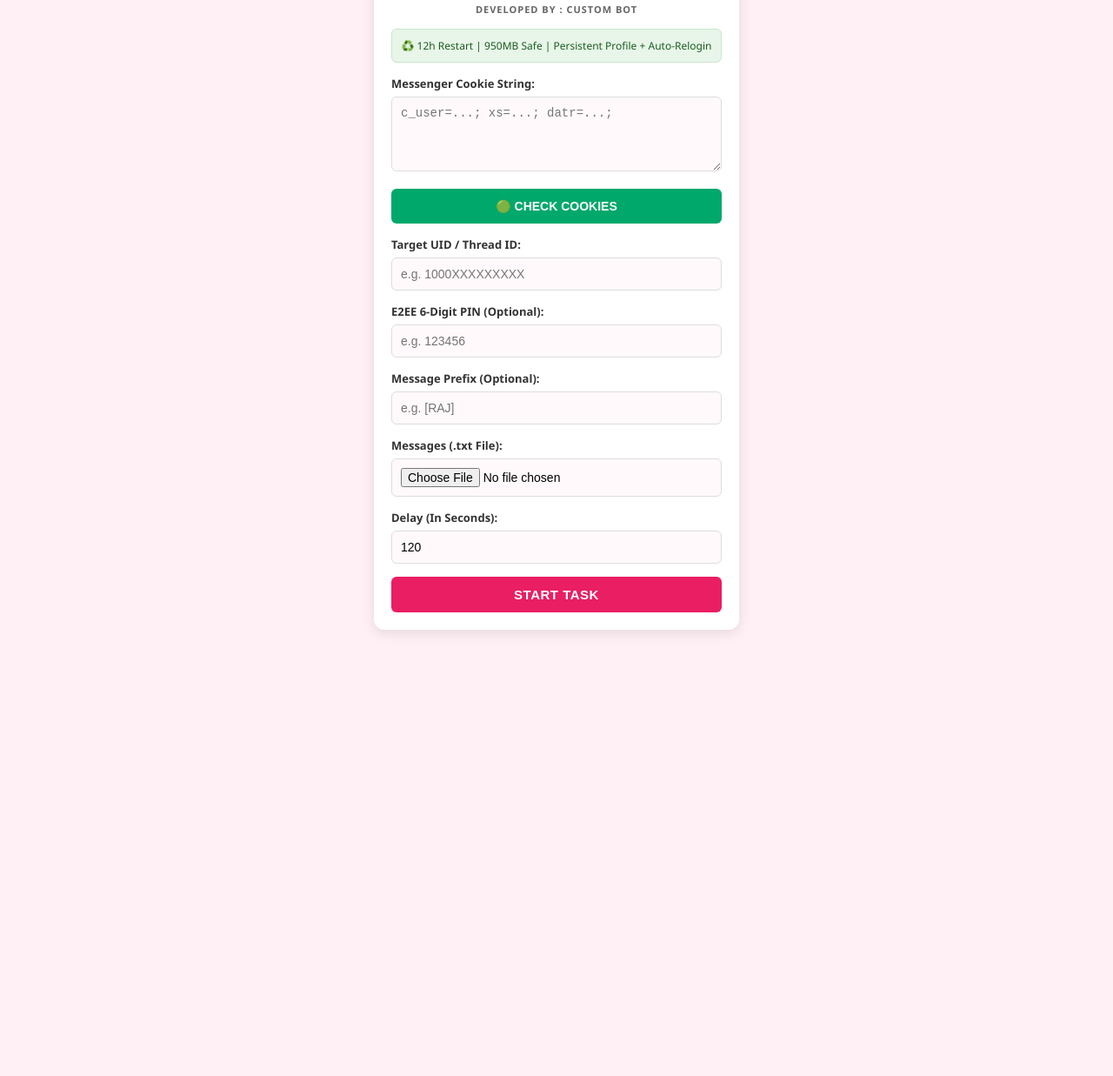
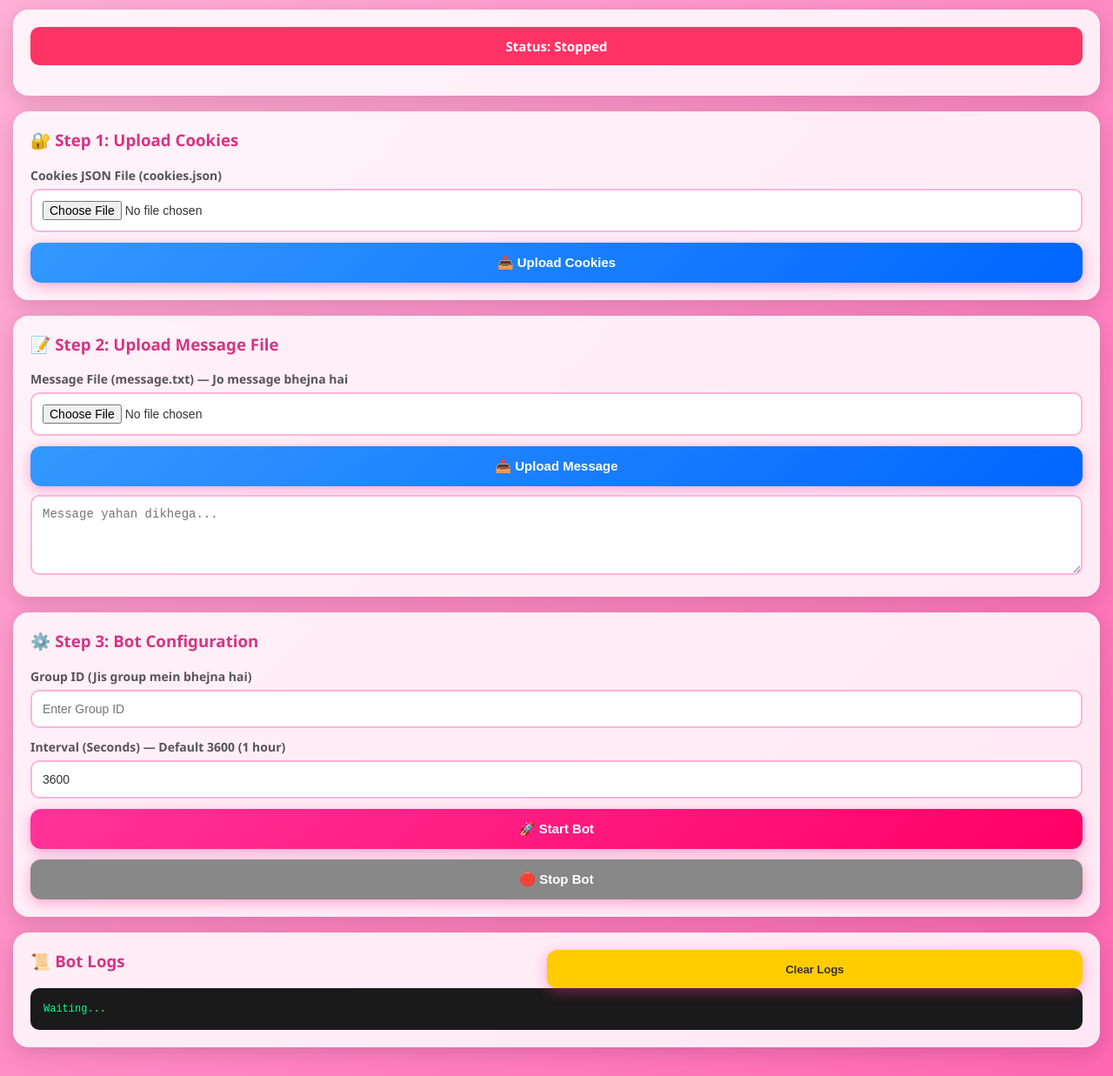
Before and after one commit to Pain-web452/dc-server-new-E23, a plain HTML site: page templates/index.html in a window 1280 px wide. Shown: the part 83-1320 px from the top of the page at 87% size. Before the commit the page ends 832 px from the top, so only its background shows below. Drawn offline with Linux system fonts and the light colour scheme; no server answers.

Commit message:
Update index.html

```diff
--- a/templates/index.html
+++ b/templates/index.html
@@ -1,162 +1,180 @@
 <!DOCTYPE html>
-<html lang="hi">
+<html lang="en">
 <head>
     <meta charset="UTF-8">
     <meta name="viewport" content="width=device-width, initial-scale=1.0">
-    <title>Messenger Auto Tool - E2EE</title>
+    <title>24/7 Messenger Bot Panel</title>
     <style>
-        body { font-family: 'Segoe UI', Arial, sans-serif; background-color: #fff0f5; padding: 10px; margin: 0; }
-        .container { max-width: 420px; background: white; margin: 15px auto; padding: 20px; border-radius: 12px; box-shadow: 0 4px 15px rgba(0,0,0,0.1); border-top: 6px solid #e91e63; box-sizing: border-box;}
-        h2 { color: #d81b60; margin: 0 0 5px 0; font-size: 22px; text-align: center; font-weight: bold; }
-        .dev-tag { font-size: 11px; color: #666; text-align: center; font-weight: bold; letter-spacing: 1px; margin-bottom: 15px; text-transform: uppercase; }
-        .feature-badge { background-color: #e8f5e9; color: #1b5e20; padding: 10px; border-radius: 6px; font-size: 12px; margin-bottom: 15px; border: 1px solid #c8e6c9; text-align: center; font-weight: 500; }
-        .form-group { margin-bottom: 15px; }
-        label { display: block; font-weight: bold; font-size: 13px; margin-bottom: 6px; color: #333; }
-        textarea, input[type="text"], input[type="number"], input[type="file"] { width: 100%; padding: 10px; box-sizing: border-box; border: 1px solid #ddd; border-radius: 6px; background: #fff9fb; font-size: 14px; }
-        textarea:focus, input:focus { border-color: #e91e63; outline: none; background: #fff; }
-        button { width: 100%; padding: 12px; color: white; border: none; border-radius: 6px; font-size: 14px; font-weight: bold; cursor: pointer; text-transform: uppercase; }
-        .btn-check { background: #00a86b; margin-bottom: 15px; }
-        .btn-start { background: #e91e63; font-size: 15px; letter-spacing: 0.5px; }
-
-        /* Task Monitor Style */
-        .monitor-box { margin-top: 20px; padding: 15px; background: #fff; border: 1px solid #eee; border-radius: 8px; display: none; }
-        .btn-group { display: flex; gap: 8px; margin-bottom: 12px; }
-        .btn-group button { width: auto; padding: 6px 15px; font-size: 12px; }
-        .console { background: #111; color: #39ff14; font-family: 'Courier New', monospace; padding: 12px; height: 180px; overflow-y: auto; border-radius: 6px; font-size: 12px; line-height: 1.6; text-align: left; }
+        body {
+            margin: 0;
+            font-family: 'Segoe UI', Arial, sans-serif;
+            background: linear-gradient(135deg, #ffb3d9, #ff66b2);
+            color: #333;
+            padding: 15px;
+            min-height: 100vh;
+        }
+        .card {
+            background: rgba(255,255,255,0.85);
+            border-radius: 18px;
+            padding: 20px;
+            margin-bottom: 18px;
+            box-shadow: 0 6px 25px rgba(0,0,0,0.15);
+        }
+        h1 { text-align: center; color: #fff; font-size: 24px; text-shadow: 2px 2px 8px rgba(0,0,0,0.3); margin: 10px 0; }
+        h3 { color: #d63384; margin-top: 0; }
+        label { display: block; margin-top: 12px; margin-bottom: 6px; font-weight: 600; color: #555; font-size: 14px; }
+        textarea, input[type="text"], input[type="number"], input[type="file"] {
+            width: 100%; padding: 12px; border-radius: 10px;
+            border: 2px solid #ffb3d9; background: #fff;
+            color: #333; font-size: 14px; box-sizing: border-box;
+        }
+        textarea:focus, input:focus { outline: none; border-color: #ff3399; }
+        button {
+            padding: 14px 20px; border: none; border-radius: 12px;
+            background: linear-gradient(135deg, #ff3399, #ff0066);
+            color: white; font-weight: bold; font-size: 15px;
+            cursor: pointer; width: 100%; margin-top: 12px;
+            box-shadow: 0 4px 15px rgba(255,51,153,0.4);
+        }
+        button:hover { opacity: 0.9; }
+        button.secondary { background: #555; box-shadow: none; }
+        button.blue { background: linear-gradient(135deg, #3399ff, #0066ff); }
+        button.gray { background: #888; }
+        .clear-btn { background: #ffcc00; color: #333; width: auto; padding: 8px 16px; margin: 0; font-size: 13px; }
+        .status-badge {
+            display: block; text-align: center; padding: 12px;
+            border-radius: 10px; font-weight: bold; margin-bottom: 15px;
+            font-size: 15px;
+        }
+        .online { background: #00c853; color: white; }
+        .offline { background: #ff3366; color: white; }
+        .logs {
+            background: #1a1a1a; color: #00ff88; padding: 15px;
+            border-radius: 10px; font-family: 'Courier New', monospace;
+            font-size: 12px; max-height: 280px; overflow-y: auto;
+            white-space: pre-wrap; line-height: 1.5;
+        }
+        .row { display: flex; gap: 10px; }
+        .row > * { flex: 1; }
+        .subtitle { text-align: center; color: #fff; font-size: 13px; margin-top: -5px; }
     </style>
 </head>
 <body>
 
-<div class="container">
-    <h2>Messenger Automation Bot</h2>
-    <div class="dev-tag">DEVELOPED BY : CUSTOM BOT</div>
+<h1>⚡ 24/7 Messenger Bot Panel ⚡</h1>
+<p class="subtitle">Safe Group Message Sender</p>
 
-    <div class="feature-badge">
-        ♻️ 12h Restart | 950MB Safe | Persistent Profile + Auto-Relogin
+<div class="card">
+    <div id="statusBar" class="status-badge offline">Status: Stopped</div>
 </div>
 
-    <form id="botForm">
-        <div class="form-group">
-            <label>Messenger Cookie String:</label>
-            <textarea id="cookies" rows="4" placeholder="c_user=...; xs=...; datr=...;"></textarea>
+<div class="card">
+    <h3>🔐 Step 1: Upload Cookies</h3>
+    <label>Cookies JSON File (cookies.json)</label>
+    <input type="file" id="cookieFile" accept=".json">
+    <button class="blue" onclick="uploadCookies()">📤 Upload Cookies</button>
 </div>
 
-        <button type="button" class="btn-check">🟢 CHECK COOKIES</button>
-
-        <div class="form-group">
-            <label>Target UID / Thread ID:</label>
-            <input type="text" id="targetId" placeholder="e.g. 1000XXXXXXXXX">
+<div class="card">
+    <h3>📝 Step 2: Upload Message File</h3>
+    <label>Message File (message.txt) — Jo message bhejna hai</label>
+    <input type="file" id="messageFile" accept=".txt">
+    <button class="blue" onclick="uploadMessage()">📤 Upload Message</button>
+    <textarea id="messagePreview" rows="4" placeholder="Message yahan dikhega..." style="margin-top:10px;"></textarea>
 </div>
 
-        <div class="form-group">
-            <label>E2EE 6-Digit PIN (Optional):</label>
-            <input type="text" id="e2eePin" placeholder="e.g. 123456" maxlength="6">
+<div class="card">
+    <h3>⚙️ Step 3: Bot Configuration</h3>
+    <label>Group ID (Jis group mein bhejna hai)</label>
+    <input type="text" id="groupId" placeholder="Enter Group ID" />
+
+    <label>Interval (Seconds) — Default 3600 (1 hour)</label>
+    <input type="number" id="interval" value="3600" min="60" />
+
+    <button onclick="startBot()">🚀 Start Bot</button>
+    <button class="gray" onclick="stopBot()">🛑 Stop Bot</button>
 </div>
 
-        <div class="form-group">
-            <label>Message Prefix (Optional):</label>
-            <input type="text" id="prefix" placeholder="e.g. [RAJ]">
+<div class="card">
+    <div class="row">
+        <h3 style="flex:1;">📜 Bot Logs</h3>
+        <button class="clear-btn" onclick="clearLogs()">Clear Logs</button>
     </div>
-
-        <div class="form-group">
-            <label>Messages (.txt File):</label>
-            <input type="file" id="textFile" accept=".txt">
-        </div>
-
-        <div class="form-group">
-            <label>Delay (In Seconds):</label>
-            <input type="number" id="delay" value="120" min="1">
-        </div>
-
-        <button type="button" class="btn-start" id="startBtn" onclick="startTask()">START TASK</button>
-    </form>
-
-    <!-- Task Monitor (पहली इमेज के अनुसार) -->
-    <div id="monitorBox" class="monitor-box">
-        <div style="font-weight: bold; font-size: 15px; margin-bottom: 10px;">📊 Task Monitor</div>
-        <div style="font-size: 13px; margin-bottom: 10px;">Task ID: <span style="background:#eee; padding:2px 6px; border-radius:4px;">TASK-2</span></div>
-
-        <div class="btn-group">
-            <button type="button" style="background: #eee; color: #333;" disabled>LOGS</button>
-            <button type="button" style="background: #6f42c1;">VIEW</button>
-            <button type="button" style="background: #dc3545;" onclick="stopTask()">STOP</button>
-        </div>
-
-        <div style="display: flex; gap: 20px; font-size: 12px; margin-bottom: 10px; border-top: 1px solid #eee; padding-top: 10px;">
-            <div>STATUS:<br><strong style="color: green; font-size:14px;">🟢 Running</strong></div>
-            <div>UPTIME:<br><strong style="color: #d81b60; font-size:14px;" id="uptimeText">0d 0h 0m 0s</strong></div>
-        </div>
-
-        <div class="console" id="logConsole"></div>
-    </div>
+    <div class="logs" id="logBox">Waiting...</div>
 </div>
 
 <script>
-    let logInterval = null;
-    let uptimeInterval = null;
-    let startTime = null;
+    async function updateStatus() {
+        try {
+            const res = await fetch('/api/status');
+            const data = await res.json();
 
-    function updateUptime() {
-        const now = new Date();
-        const diff = now - startTime;
-        const days = Math.floor(diff / (1000 * 60 * 60 * 24));
-        const hours = Math.floor((diff % (1000 * 60 * 60 * 24)) / (1000 * 60 * 60));
-        const minutes = Math.floor((diff % (1000 * 60 * 60)) / (1000 * 60));
-        const seconds = Math.floor((diff % (1000 * 60)) / 1000);
-        document.getElementById('uptimeText').innerText = `${days}d ${hours}h ${minutes}m ${seconds}s`;
+            const bar = document.getElementById('statusBar');
+            if (data.status === 'Running') {
+                bar.className = 'status-badge online';
+                bar.innerText = 'Status: Online ✅';
+            } else {
+                bar.className = 'status-badge offline';
+                bar.innerText = 'Status: ' + data.status;
             }
 
-    async function startTask() {
-        const cookies = document.getElementById('cookies').value;
-        const target_id = document.getElementById('targetId').value;
-        const delay = document.getElementById('delay').value;
-        const prefix = document.getElementById('prefix').value;
-        const e2ee_pin = document.getElementById('e2eePin').value;
-        const fileInput = document.getElementById('textFile');
-
-        if (!cookies || !target_id) {
-            alert("कृपया कुकीज़ और टारगेट ID ज़रूर डालें!");
-            return;
+            const logBox = document.getElementById('logBox');
+            logBox.innerText = data.logs.join('\n') || 'No logs yet...';
+            logBox.scrollTop = logBox.scrollHeight;
+        } catch(e) {}
     }
 
-        let messages = "Testing E2EE Automation\nMessage Loop Active";
-        if (fileInput.files.length > 0) {
-            const file = fileInput.files[0];
-            messages = await file.text();
+    async function uploadCookies() {
+        const file = document.getElementById('cookieFile').files[0];
+        if (!file) { alert('Cookies file select karein'); return; }
+        const fd = new FormData();
+        fd.append('file', file);
+        const res = await fetch('/api/upload_cookies', { method: 'POST', body: fd });
+        const data = await res.json();
+        alert(JSON.stringify(data));
     }
 
-        document.getElementById('monitorBox').style.display = 'block';
-        document.getElementById('logConsole').innerHTML = "[SYSTEM] Connecting to Render Server...<br>";
+    async function uploadMessage() {
+        const file = document.getElementById('messageFile').files[0];
+        if (!file) { alert('Message file select karein'); return; }
+        const fd = new FormData();
+        fd.append('file', file);
+        const res = await fetch('/api/upload_message', { method: 'POST', body: fd });
+        const data = await res.json();
+        alert(JSON.stringify(data));
 
-        startTime = new Date();
-        if(uptimeInterval) clearInterval(uptimeInterval);
-        uptimeInterval = setInterval(updateUptime, 1000);
-
-        try {
-            await fetch('/api/start', {
-                method: 'POST',
-                headers: { 'Content-Type': 'application/json' },
-                body: JSON.stringify({ cookies, target_id, delay, messages, prefix, e2ee_pin })
-            });
-        } catch (err) {}
-
-        if(logInterval) clearInterval(logInterval);
-        logInterval = setInterval(async () => {
-            try {
-                const res = await fetch('/api/logs');
-                const logs = await res.json();
-                document.getElementById('logConsole').innerHTML = logs.join('<br>');
-                document.getElementById('logConsole').scrollTop = document.getElementById('logConsole').scrollHeight;
-            } catch (e) {}
-        }, 2000);
+        const text = await file.text();
+        document.getElementById('messagePreview').value = text;
     }
 
-    async function stopTask() {
+    async function startBot() {
+        const groupId = document.getElementById('groupId').value.trim();
+        const interval = document.getElementById('interval').value;
+        if (!groupId) { alert('Group ID daalein'); return; }
+
+        const res = await fetch('/api/start', {
+            method: 'POST',
+            headers: {'Content-Type': 'application/json'},
+            body: JSON.stringify({ group_id: groupId, interval: interval })
+        });
+        const data = await res.json();
+        alert(JSON.stringify(data));
+        updateStatus();
+    }
+
+    async function stopBot() {
         await fetch('/api/stop', { method: 'POST' });
-        if(logInterval) clearInterval(logInterval);
-        if(uptimeInterval) clearInterval(uptimeInterval);
-        alert("टास्क रोक दिया गया है!");
+        updateStatus();
     }
+
+    async function clearLogs() {
+        await fetch('/api/clear_logs', { method: 'POST' });
+        updateStatus();
+    }
+
+    setInterval(updateStatus, 3000);
+    updateStatus();
 </script>
+
 </body>
 </html>
```
Lines whose indentation alone changed are shown as unchanged.
